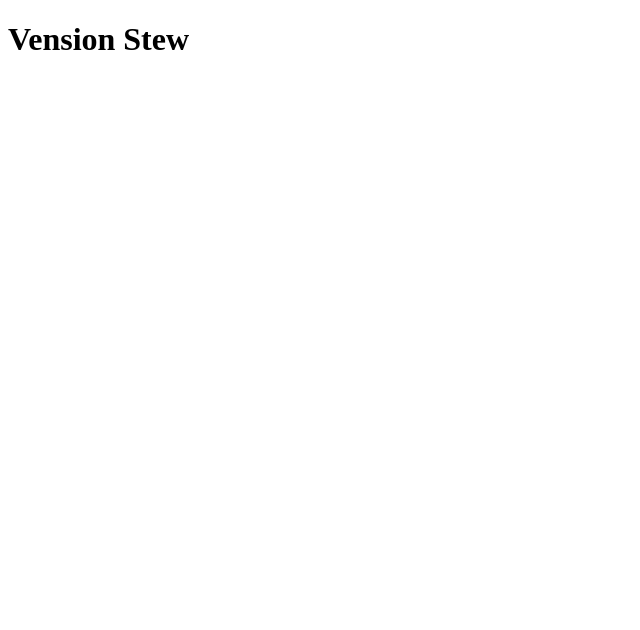
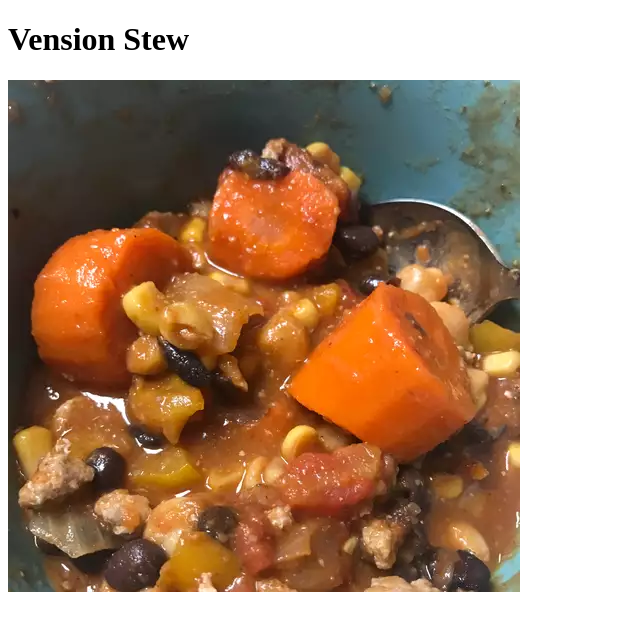
Before and after one commit to BrendonTheDev/Odin-Recipes, a plain HTML site: page recipes/venision-stew.html in a window 1280 px wide. Shown: the whole page, without its empty margins (0-640 px from the left). Drawn offline with Linux system fonts and the light colour scheme.

Commit message:
Add picture of venison stew

```diff
--- a/recipes/venision-stew.html
+++ b/recipes/venision-stew.html
@@ -8,5 +8,6 @@
 </head>
 <body>
     <h1>Vension Stew</h1>
+    <img src="venison-stew-pic.webp" alt="picture of stew">
 </body>
 </html>
```
Also changed, not shown: recipes/venison-stew-pic.webp (added).
